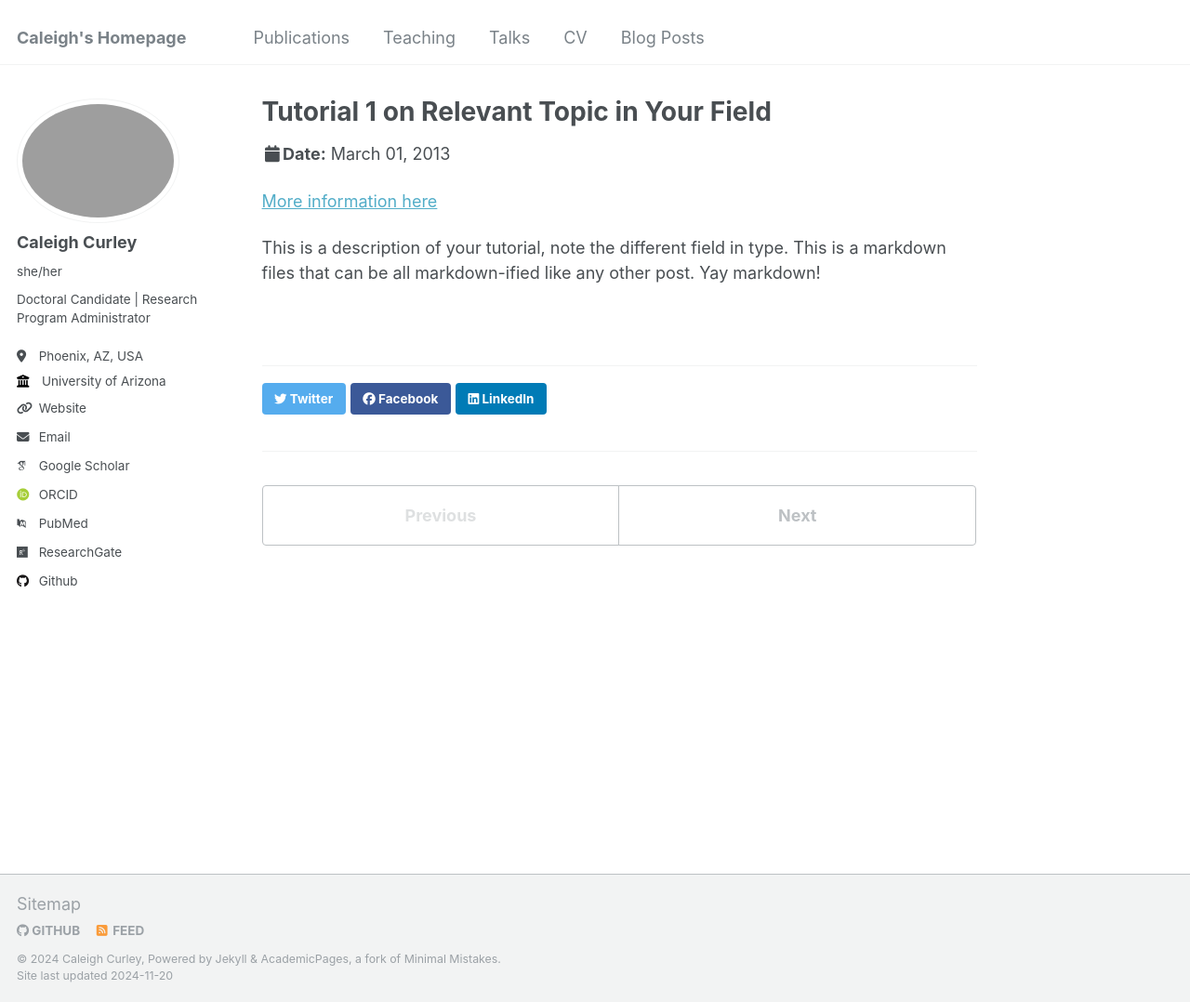
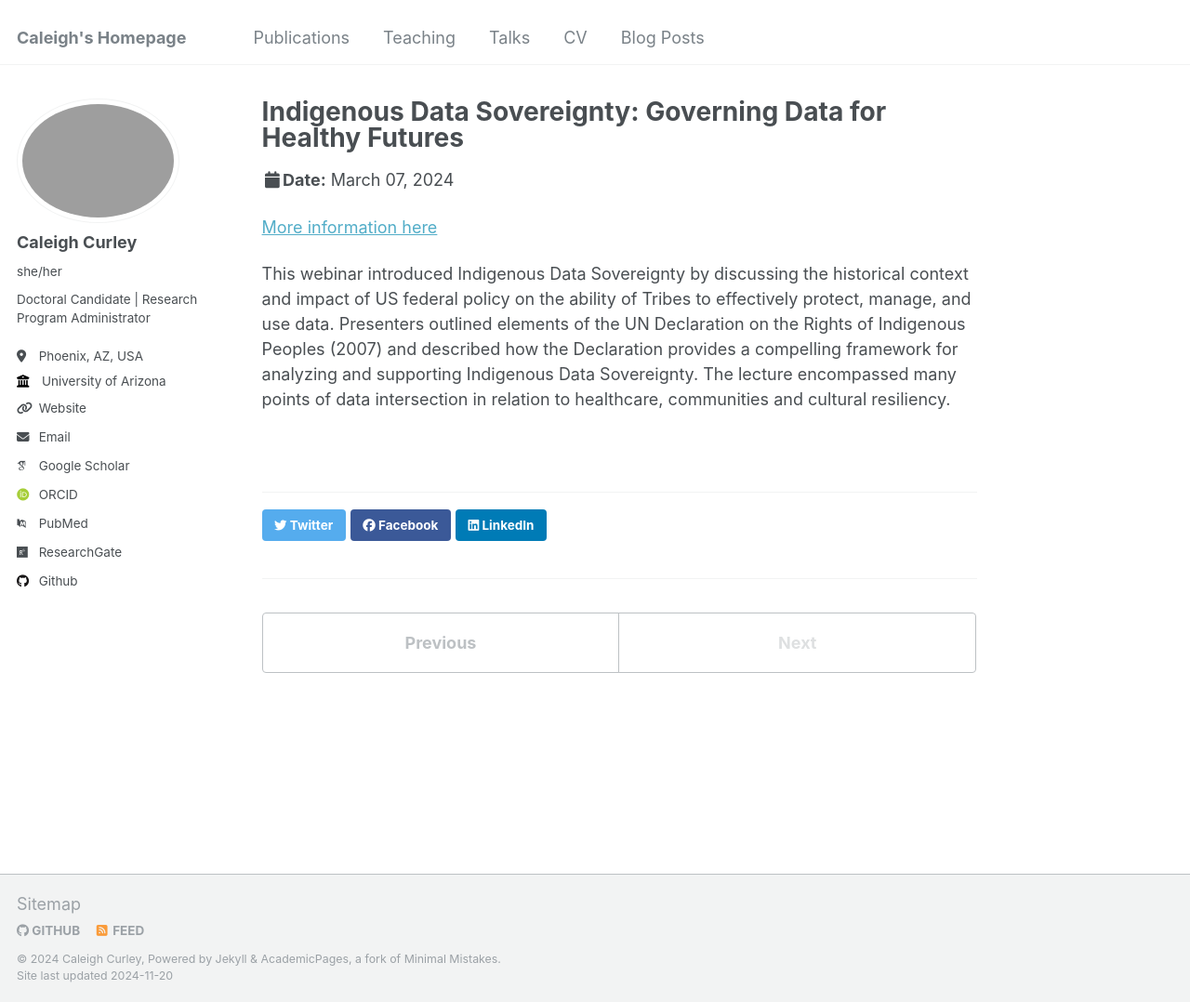
Before and after one commit to caleighcurley/Caleigh-Curley, a Jekyll site: the page built from _talks/2013-03-01-tutorial-1.md, in a window 1280 px wide and 1078 px high. Shown: the whole window at 93% size. Built offline with Jekyll 4.4.1, drawn with Linux system fonts in a browser that asks for light colours; some web fonts are replaced.

Commit message:
Update 2013-03-01-tutorial-1.md

```diff
--- a/_talks/2013-03-01-tutorial-1.md
+++ b/_talks/2013-03-01-tutorial-1.md
@@ -1,13 +1,13 @@
 ---
-title: "Tutorial 1 on Relevant Topic in Your Field"
+title: "Indigenous Data Sovereignty: Governing Data for Healthy Futures"
 collection: talks
-type: "Tutorial"
+type: "Talk"
 permalink: /talks/2013-03-01-tutorial-1
-venue: "UC-Berkeley Institute for Testing Science"
-date: 2013-03-01
-location: "Berkeley CA, USA"
+venue: "Intertribal Council of Arizona"
+date: 2024-03-7
+location: "Phoenix, AZ"
 ---
 
-[More information here](http://exampleurl.com)
+[More information here](https://www.linkedin.com/posts/inter-tribal-council-of-arizona-inc_our-maternal-health-innovation-program-is-activity-7170435501735313409-pmzA/)
 
-This is a description of your tutorial, note the different field in type. This is a markdown files that can be all markdown-ified like any other post. Yay markdown!
+This webinar introduced Indigenous Data Sovereignty by discussing the historical context and impact of US federal policy on the ability of Tribes to effectively protect, manage, and use data. Presenters outlined elements of the UN Declaration on the Rights of Indigenous Peoples (2007) and described how the Declaration provides a compelling framework for analyzing and supporting Indigenous Data Sovereignty. The lecture encompassed many points of data intersection in relation to healthcare, communities and cultural resiliency.
```
